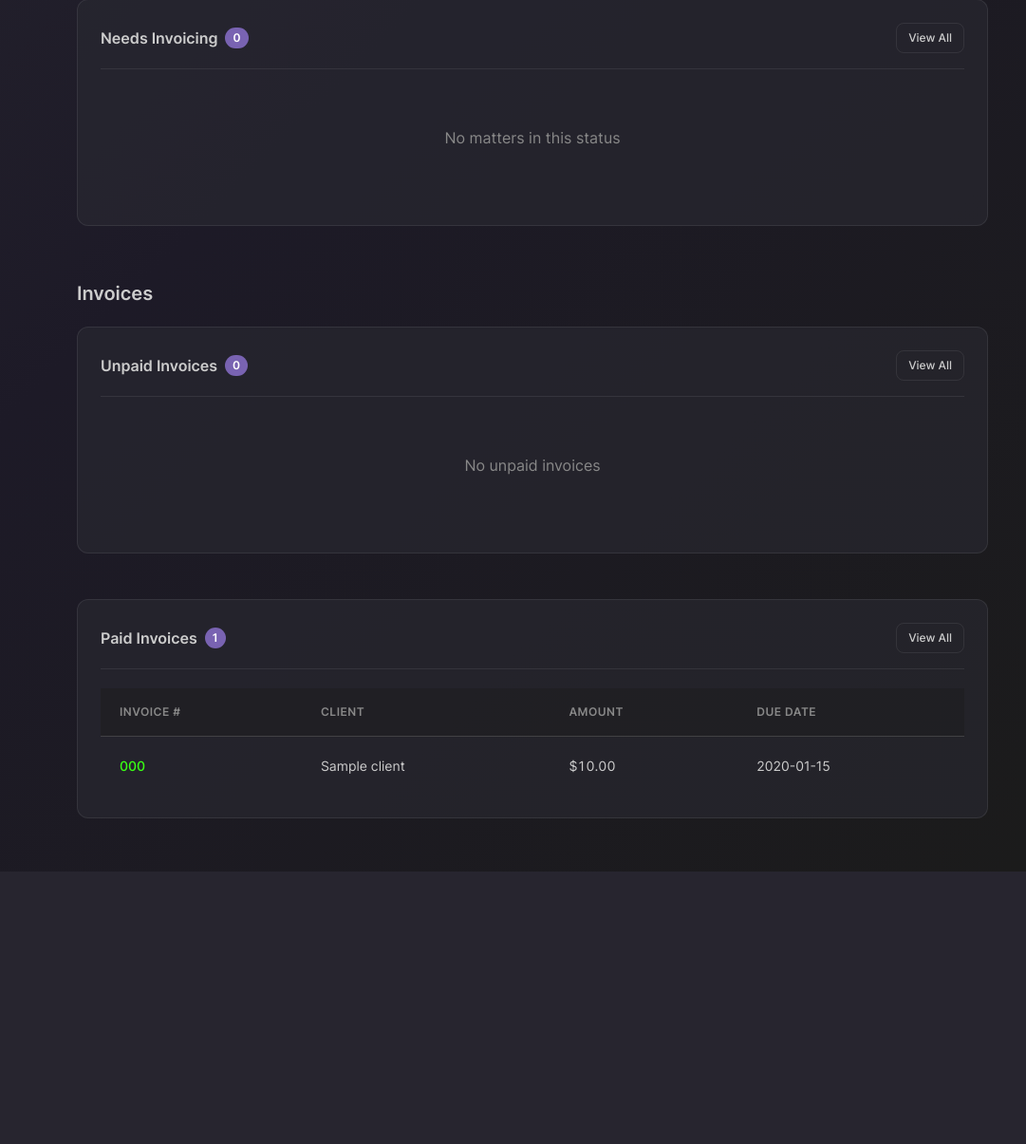
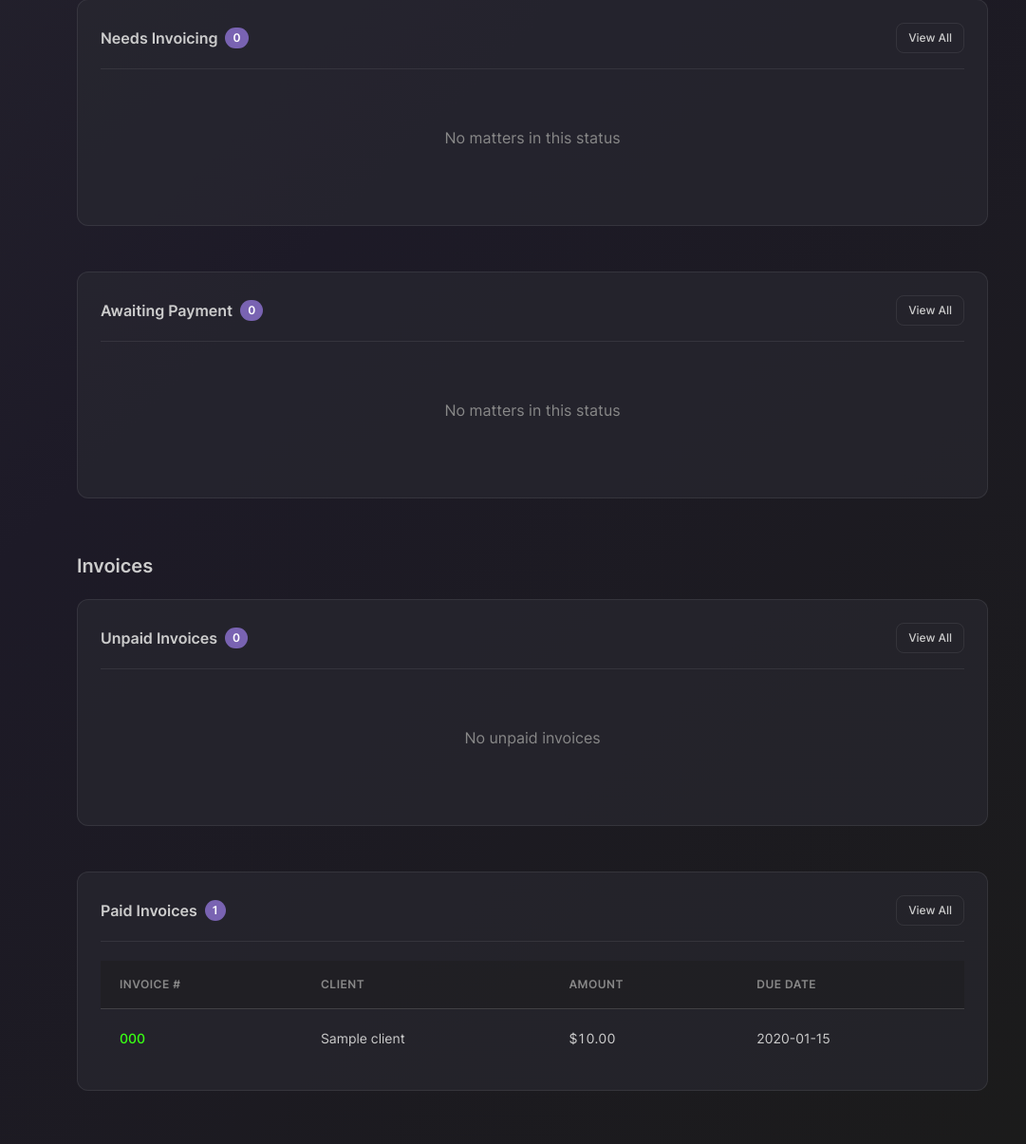
Before and after one commit to V4R14/firm_utils, a Flask app: page / in a window 1280 px wide. Shown: the part 898-2103 px from the top of the page at 95% size, without its empty margins (199-1280 px from the left). Before the commit the page ends 1816 px from the top, so only its background shows below. Run offline with Flask 3, Linux system fonts and the light colour scheme; tables that the repository leaves empty hold one stand-in row (values such as "Sample post").

Commit message:
Add separate 'Awaiting Payment' section

```diff
--- a/MatterTracker/templates/dashboard.html
+++ b/MatterTracker/templates/dashboard.html
@@ -40,7 +40,7 @@
 <div class="dashboard-grid">
     {% for status in matter_statuses %}
     {% set matters = matters_by_status[status] %}
-    {% if status in ['In-Process', 'Awaiting Response', 'Needs Invoicing'] %}
+    {% if status in ['In-Process', 'Awaiting Response', 'Needs Invoicing', 'Awaiting Payment'] %}
     <div class="card">
         <div class="card-header">
             <h3 class="card-title">
@@ -92,6 +92,13 @@
                         {% endif %}
                         <td>
                             <div class="action-buttons">
+                                {% if status == 'Awaiting Payment' %}
+                                <form action="{{ url_for('matter_regress', id=matter.id) }}" method="post" style="display: inline;">
+                                    <button type="submit" class="btn btn-sm btn-outline">← Back</button>
+                                </form>
+                                <a href="{{ url_for('matter_edit', id=matter.id) }}" class="btn btn-sm btn-outline">Edit</a>
+                                <button onclick="openModal('matter-pay-modal-{{ matter.id }}')" class="btn btn-sm btn-primary">Mark Paid</button>
+                                {% else %}
                                 {% if status != 'In-Process' and status not in ['Satisfied', 'Inactive/Terminated'] %}
                                 <form action="{{ url_for('matter_regress', id=matter.id) }}" method="post" style="display: inline;">
                                     <button type="submit" class="btn btn-sm btn-outline">← Back</button>
@@ -104,6 +111,7 @@
                                 {% endif %}
                                 {% if status == 'Needs Invoicing' %}
                                 <a href="{{ url_for('invoice_new', matter_id=matter.id) }}" class="btn btn-sm btn-secondary">Create Invoice</a>
+                                {% endif %}
                                 {% endif %}
                             </div>
                         </td>
@@ -230,6 +238,35 @@
 </div>
 {% endfor %}
 
+<!-- Awaiting Payment Matter Modals -->
+{% for matter in matters_by_status['Awaiting Payment'] %}
+<div id="matter-pay-modal-{{ matter.id }}" class="modal-backdrop">
+    <div class="modal">
+        <div class="modal-header">
+            <h3 class="modal-title">Mark "{{ matter.title }}" as Paid</h3>
+        </div>
+        <form action="{{ url_for('matter_mark_paid', id=matter.id) }}" method="post">
+            <div class="form-group">
+                <label class="form-label">Date Received</label>
+                <input type="date" name="date_received" class="form-input" value="{{ now().strftime('%Y-%m-%d') }}" required>
+            </div>
+            <div class="form-group">
+                <label class="form-label">Payment Method</label>
+                <input type="text" name="method" class="form-input" placeholder="e.g., Check, Wire, ACH">
+            </div>
+            <div class="form-group">
+                <label class="form-label">Account</label>
+                <input type="text" name="account" class="form-input" placeholder="e.g., Operating, Trust">
+            </div>
+            <div class="form-actions">
+                <button type="submit" class="btn btn-primary">Confirm Payment</button>
+                <button type="button" class="btn btn-outline" onclick="closeModal('matter-pay-modal-{{ matter.id }}')">Cancel</button>
+            </div>
+        </form>
+    </div>
+</div>
+{% endfor %}
+
 {% endblock %}
 
 {% block scripts %}
```
